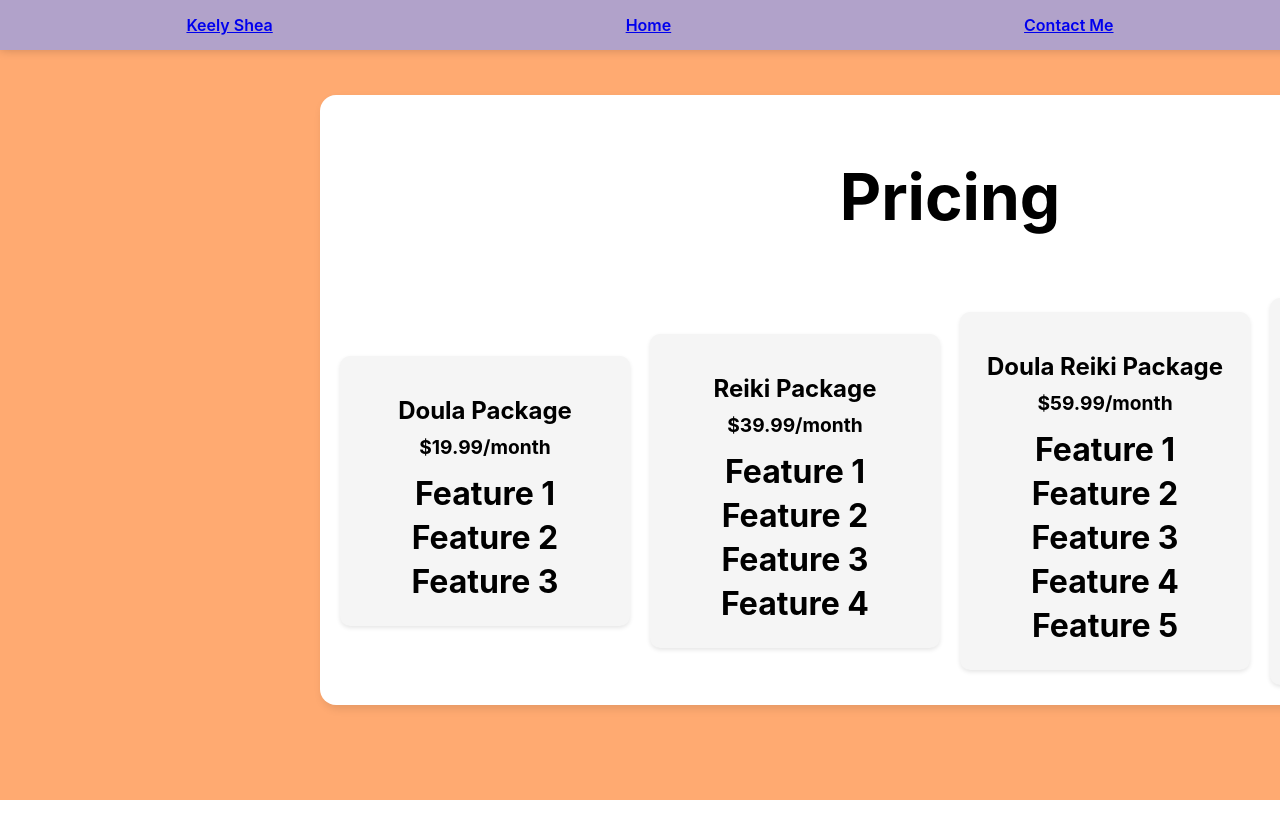
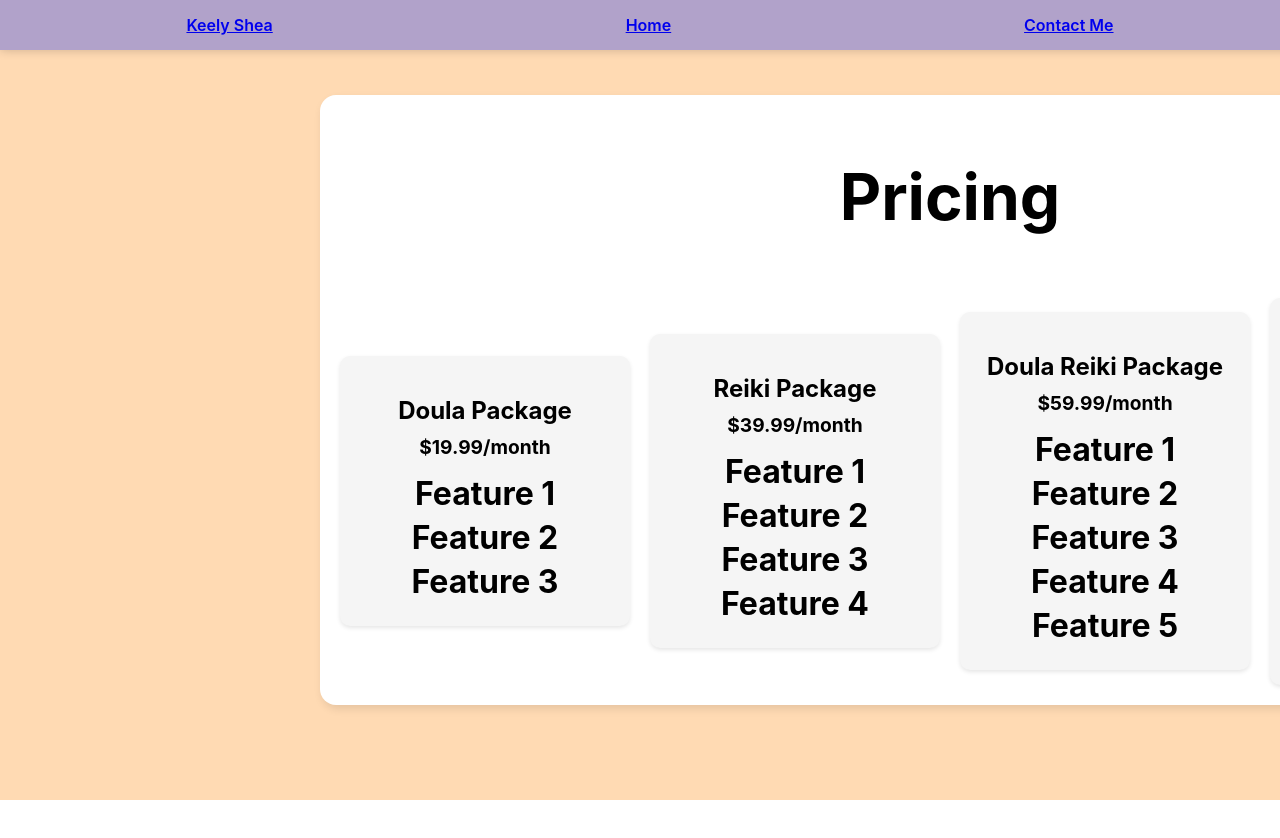
Before and after one commit to Zacharyjsultan/KSS-50, a React (Create React App) app: page / in a window 1280 px wide. Shown: the top 838 px of the page. Built offline with nearby package versions, Linux system fonts and the light colour scheme.

Commit message:
dev3 update pastel

```diff
--- a/src/Components/HomePage.css
+++ b/src/Components/HomePage.css
@@ -2,7 +2,7 @@
   display: flex;
   align-items: center;
 
-  background-color: #ffaa71;
+  background-color: #ffdab3;
   height: 100vh;
   width: 100vw;
 }
```
